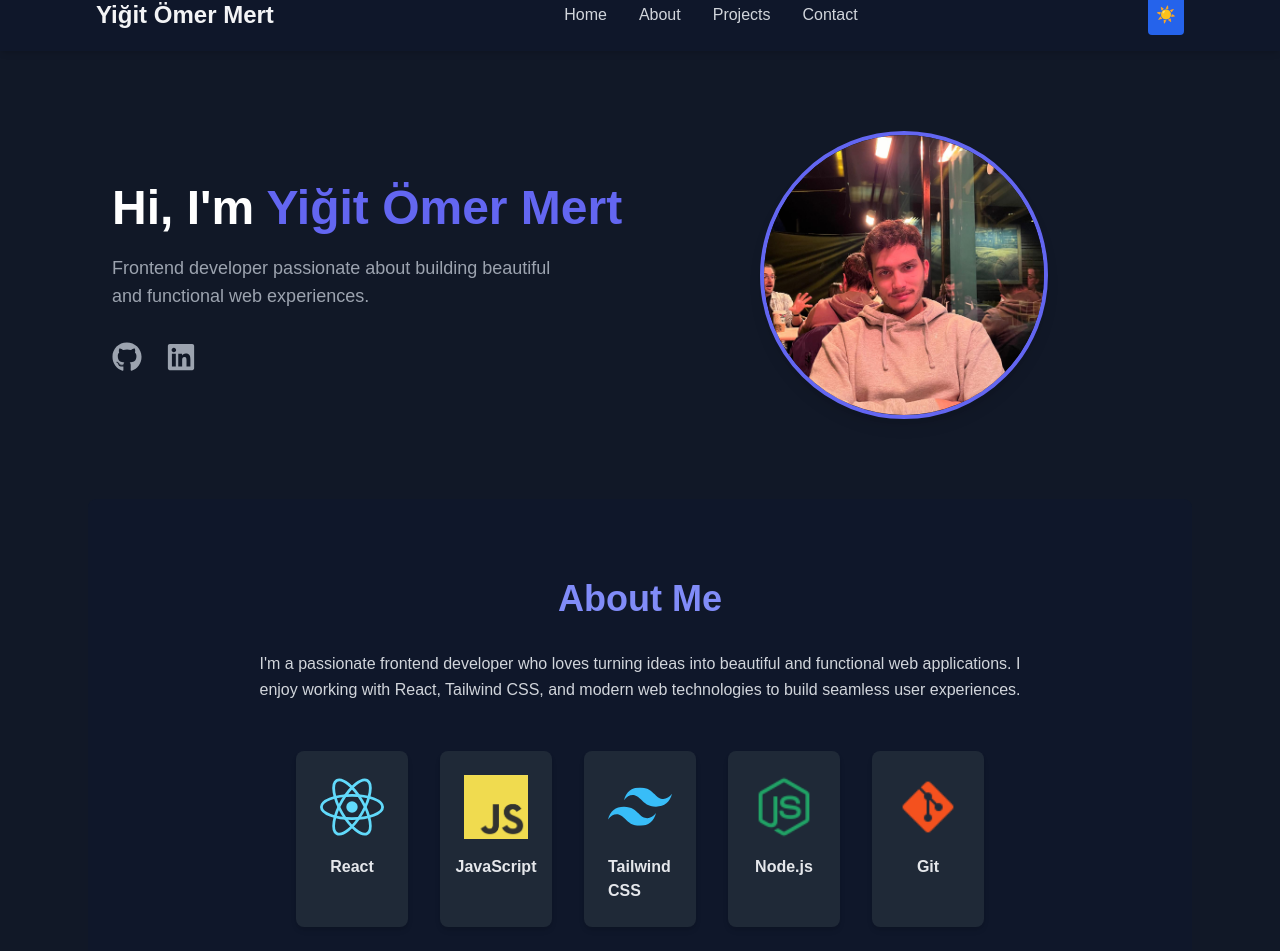
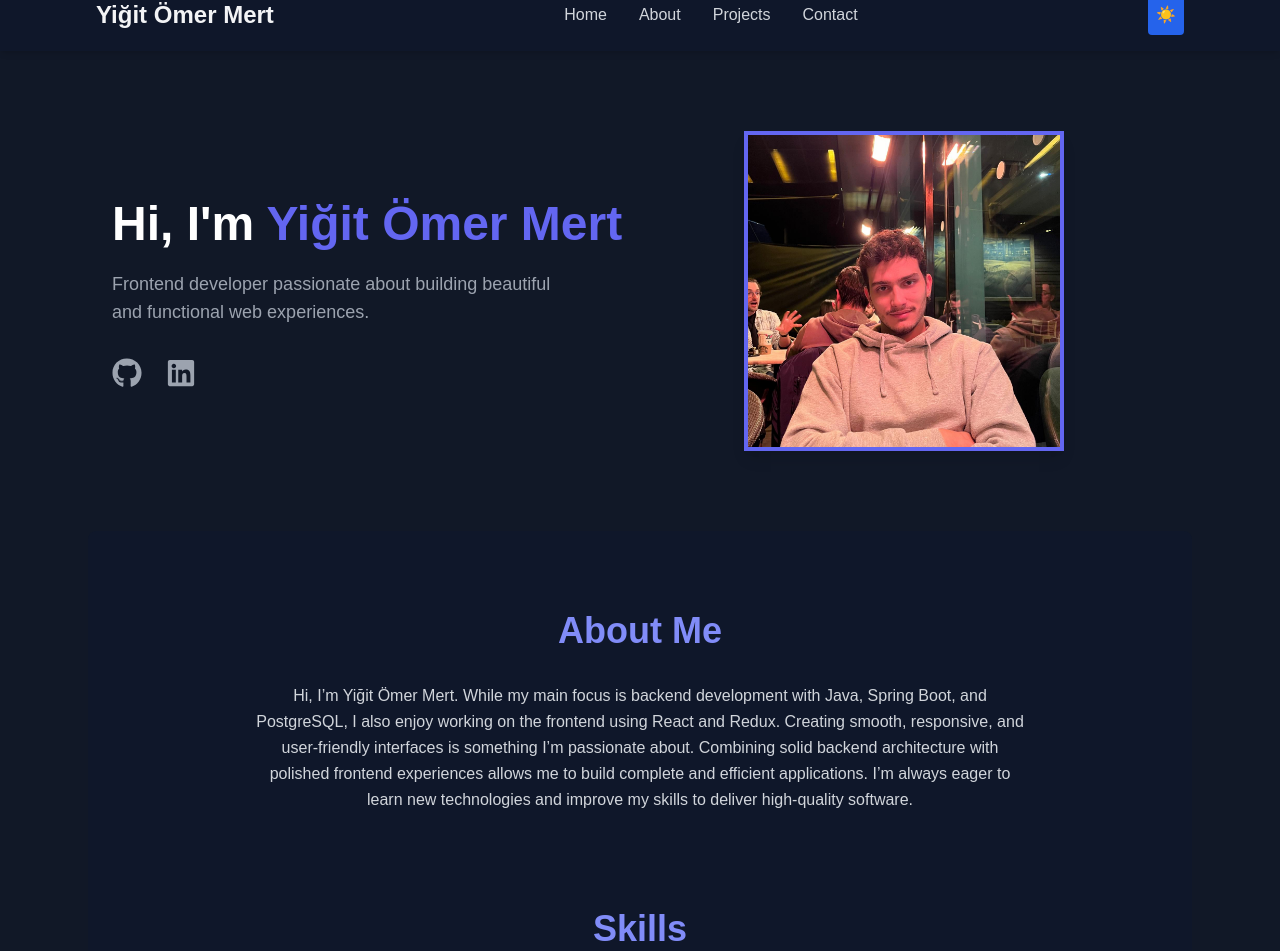
Before and after one commit to ygtmertt/Portfolio-Website, a React (Create React App) app: page / in a window 1280 px wide. Shown: the part 21-972 px from the top of the page. Built offline with nearby package versions, Linux system fonts and the light colour scheme.

Commit message:
Profile pic updated, Hero content and About content updated.

```diff
--- a/src/components/About.jsx
+++ b/src/components/About.jsx
@@ -5,6 +5,7 @@ const skills = [
   { name: 'JavaScript', icon: 'icons/JavaScript-logo.png' },
   { name: 'Tailwind CSS', icon: '/icons/Tailwind_CSS_Logo.svg' },
   { name: 'Node.js', icon: '/icons/icons8-node-js-48.png' },
+  { name: 'Java', icon: '/icons/icons8-java-48.png' },
   { name: 'Git', icon: '/icons/icons8-git-48.png' },
 ];
 
@@ -18,10 +19,13 @@ const About = () => {
         About Me
       </h2>
       <p className="max-w-3xl mx-auto text-center text-gray-300 mb-12 leading-relaxed">
-        I'm a passionate frontend developer who loves turning ideas into beautiful and
-        functional web applications. I enjoy working with React, Tailwind CSS, and modern
-        web technologies to build seamless user experiences.
+        Hi, I’m Yiğit Ömer Mert. While my main focus is backend development with Java, Spring Boot, and PostgreSQL, I also enjoy working on the frontend using React and Redux. Creating smooth, responsive, and user-friendly interfaces is something I’m passionate about. Combining solid backend architecture with polished frontend experiences allows me to build complete and efficient applications. I’m always eager to learn new technologies and improve my skills to deliver high-quality software.
       </p>
+      <br/>
+      <br/>
+      <h2 className="text-4xl font-bold mb-8 text-indigo-400 text-center">
+        Skills
+      </h2>
 
       <div className="flex flex-wrap justify-center gap-8">
         {skills.map(({ name, icon }) => (
--- a/src/components/Hero.jsx
+++ b/src/components/Hero.jsx
@@ -44,7 +44,7 @@ const Hero = () => {
         <img
           src="./ProfilePic.jpg"
           alt="Profil Fotoğrafı"
-          className="rounded-full w-72 h-72 object-cover shadow-lg border-4 border-indigo-500"
+          className="rounded-half w-80 h-80 object-cover shadow-lg border-4 border-indigo-500"
         />
       </div>
     </section>
```
Also changed, not shown: public/icons/icons8-java-48.png (added).
